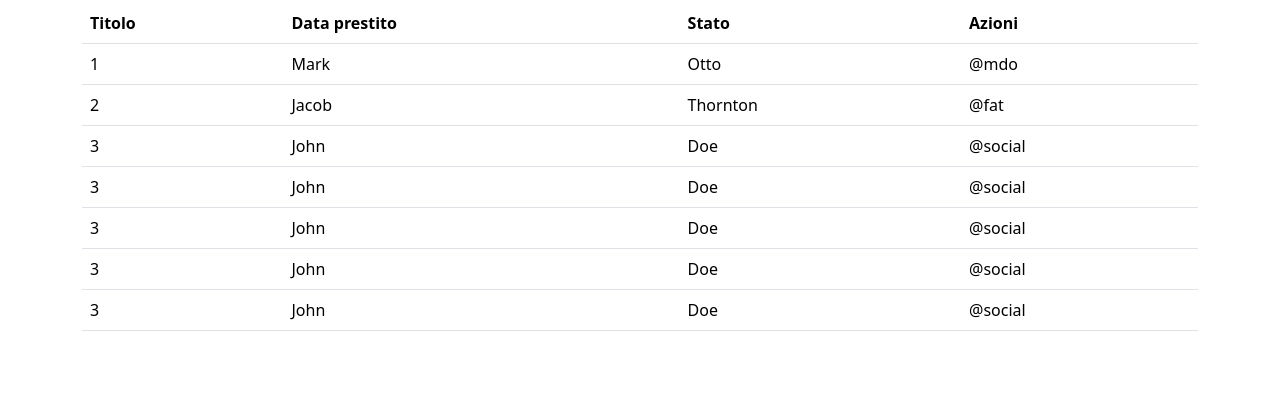
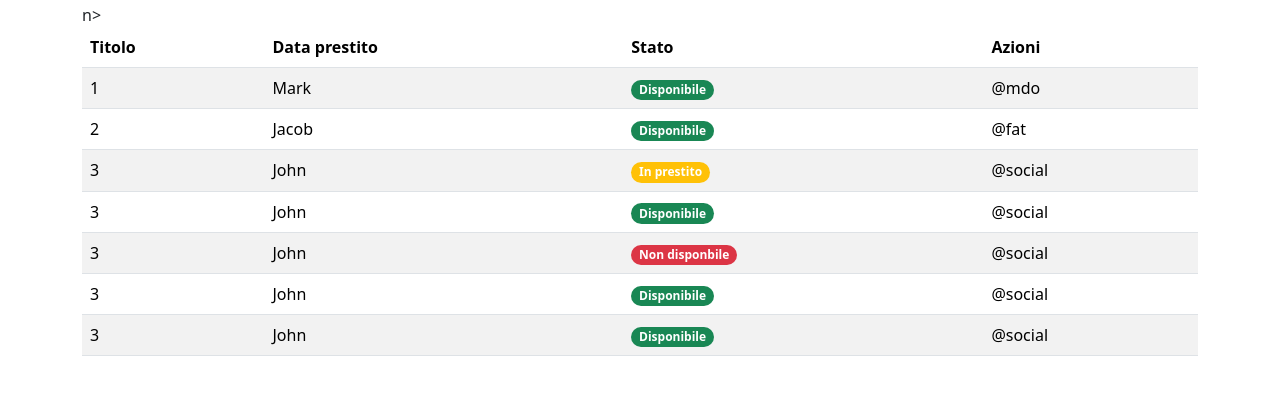
Before and after one commit to noemimassucco/html-css-bootstrap-dashboard, a plain HTML site: page index.html in a window 1280 px wide. Shown: the part 129-524 px from the top of the page. Drawn offline with nearby package versions, Linux system fonts and the light colour scheme.

Commit message:
Aggiunta 2 parte tabella

```diff
--- a/index.html
+++ b/index.html
@@ -37,8 +37,9 @@
 </nav>
 </header>
 <h1> Catalogo Libri</h1>
+
 <div class="container">
-<table class="table">
+<table class="table table-striped">
   <thead>
     <tr>
       <th scope="col">Titolo</th>
@@ -51,43 +52,57 @@
     <tr>
       <td>1</td>
       <td class="d-none d-md-table-cell">Mark</td>
-      <td>Otto</td>
+      <td>
+        <span class="badge bg-success rounded-pill"> Disponibile </span>
+    </td>
       <td>@mdo</td>
     </tr>
     <tr>
       <td>2</td>
       <td class="d-none d-md-table-cell">Jacob</td>
-      <td>Thornton</td>
+    <td>
+    <span class="badge bg-success rounded-pill"> Disponibile </span>
+    </td>
       <td>@fat</td>
     </tr>
     <tr>
       <td>3</td>
       <td class="d-none d-md-table-cell">John</td>
-      <td>Doe</td>
+     <td >
+    <span class="badge bg-warning rounded-pill"> In prestito</span>
+    </td>
       <td>@social</td>
     </tr>
         <tr>
       <td>3</td>
       <td class="d-none d-md-table-cell">John</td>
-      <td>Doe</td>
+ <td >
+    <span class="badge bg-success rounded-pill"> Disponibile </span>
+    </td>n>
       <td>@social</td>
     </tr>
         <tr>
       <td>3</td>
       <td class="d-none d-md-table-cell">John</td>
-      <td>Doe</td>
+ <td>
+    <span class="badge bg-danger rounded-pill"> Non disponbile</span>
+    </td>
       <td>@social</td>
     </tr>
         <tr>
       <td>3</td>
       <td class="d-none d-md-table-cell">John</td>
-      <td>Doe</td>
+   <td>
+    <span class="badge bg-success rounded-pill"> Disponibile </span>
+    </td>
       <td>@social</td>
     </tr>
         <tr>
       <td>3</td>
       <td class="d-none d-md-table-cell">John</td>
-      <td>Doe</td>
+<td>
+    <span class="badge bg-success rounded-pill"> Disponibile </span>
+    </td>
       <td>@social</td>
     </tr>
 
```
Also changed, not shown: style.css (line endings or trailing spaces).
